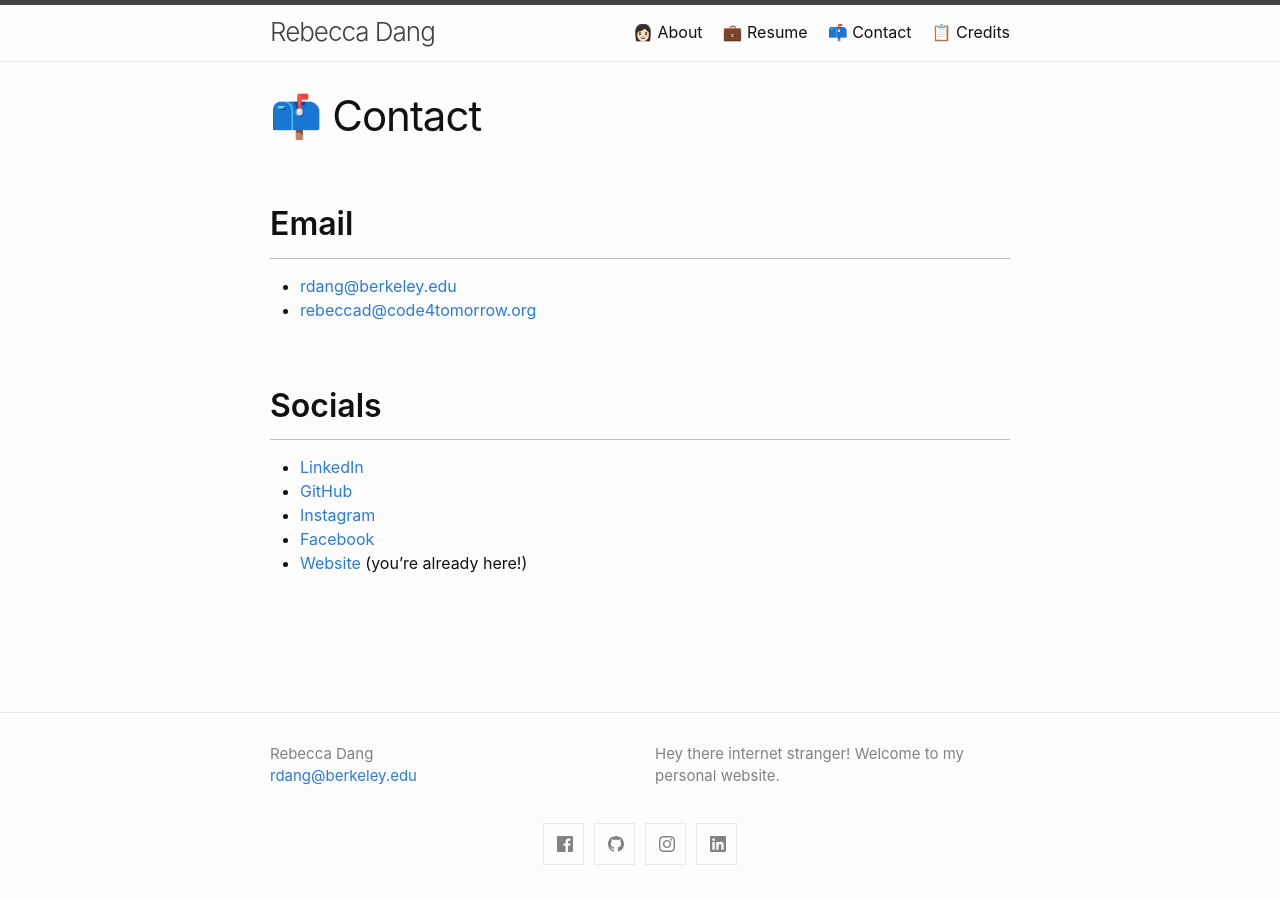
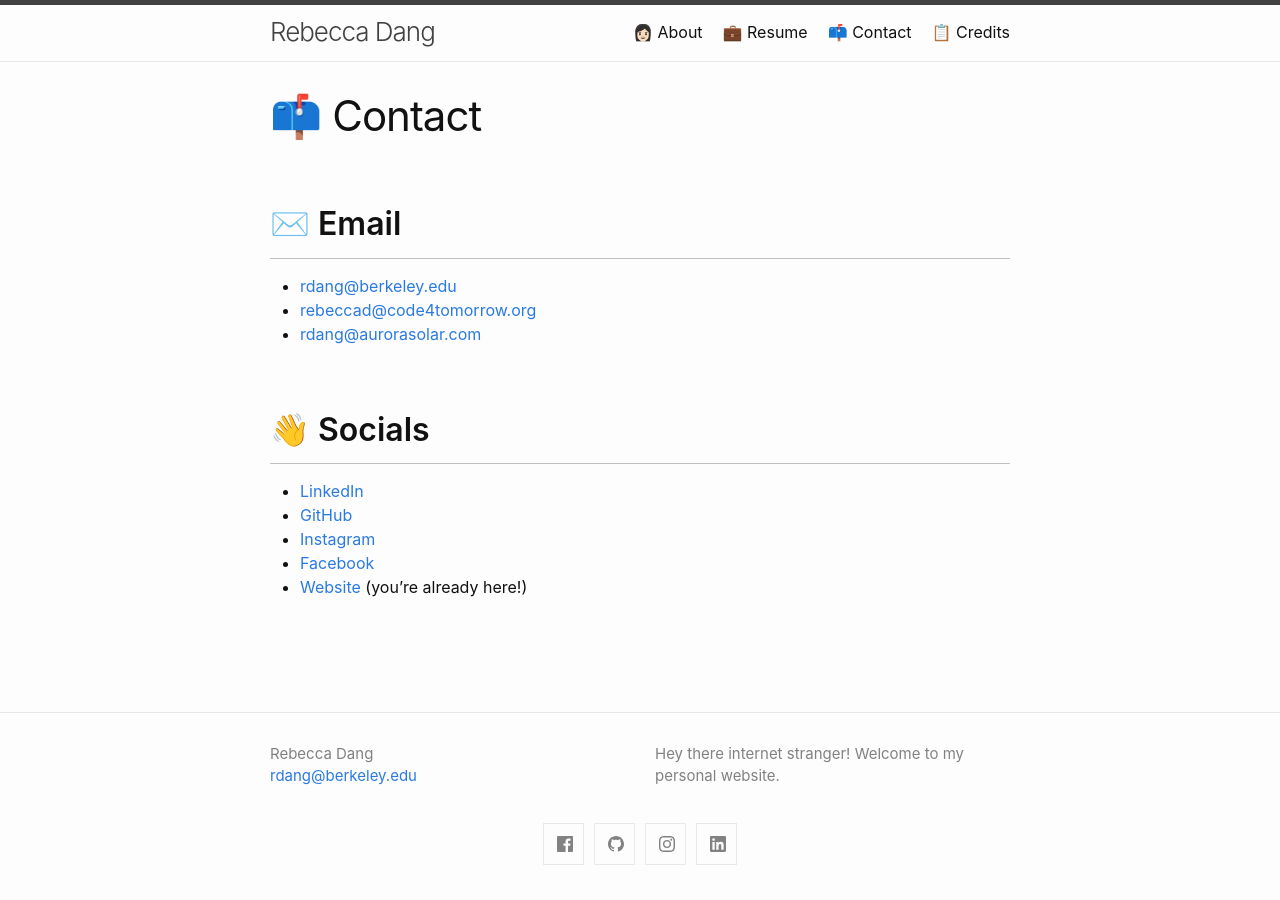
Before and after one commit to phrdang/phrdang.github.io, a Jekyll site: the page built from contact.md, in a window 1280 px wide. Built offline with Jekyll 4.4.1, drawn with Linux system fonts in a browser that asks for light colours.

Commit message:
Add Aurora Solar email
- Add emojis to heading 2s

```diff
--- a/contact.md
+++ b/contact.md
@@ -1,15 +1,16 @@
 ---
 layout: page
 title: 📫 Contact
-permalink: /contact/
+permalink: /contact
 ---
 
-## Email
+## ✉️ Email
 
 - [rdang@berkeley.edu](mailto:rdang@berkeley.edu)
 - [rebeccad@code4tomorrow.org](mailto:rebeccad@code4tomorrow.org)
+- [rdang@aurorasolar.com](mailto:rdang@aurorasolar.com)
 
-## Socials
+## 👋 Socials
 
 - [LinkedIn](https://linkedin.com/in/dang-rebecca)
 - [GitHub](https://github.com/phrdang)
```
